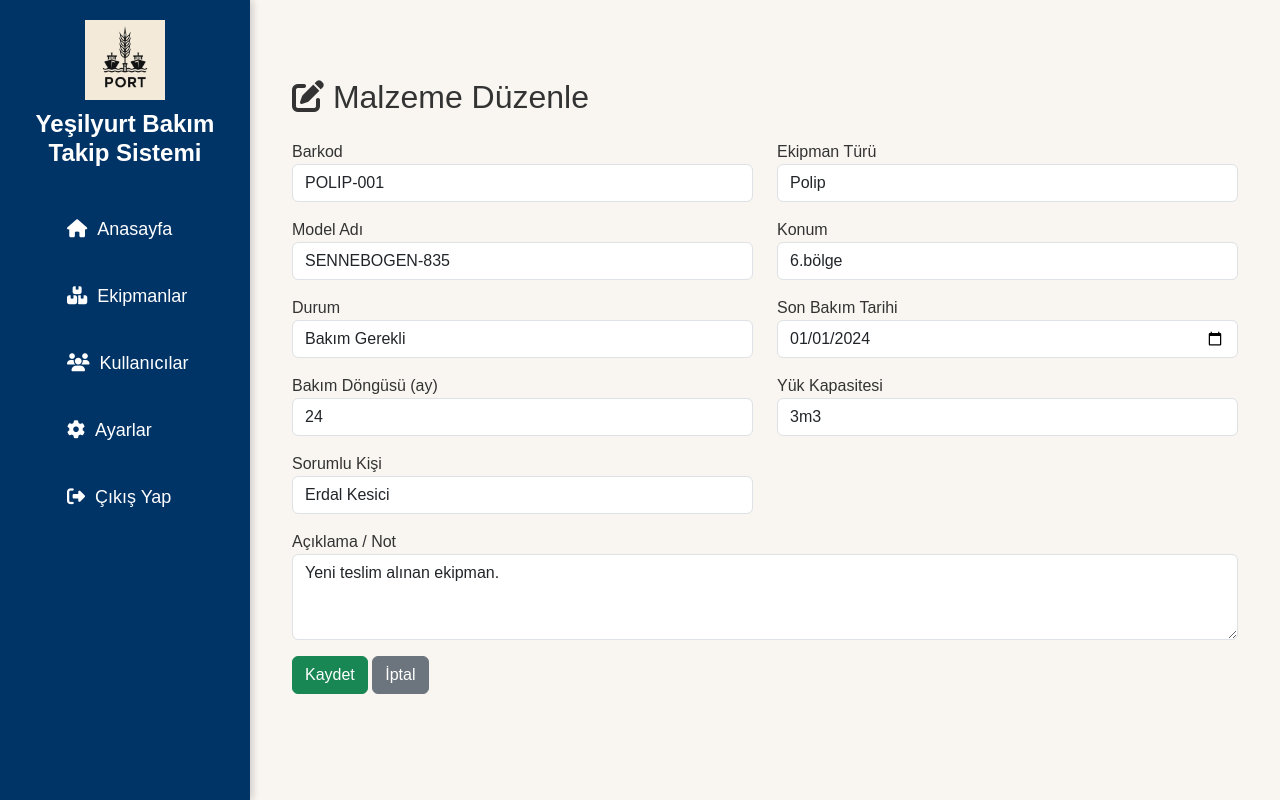
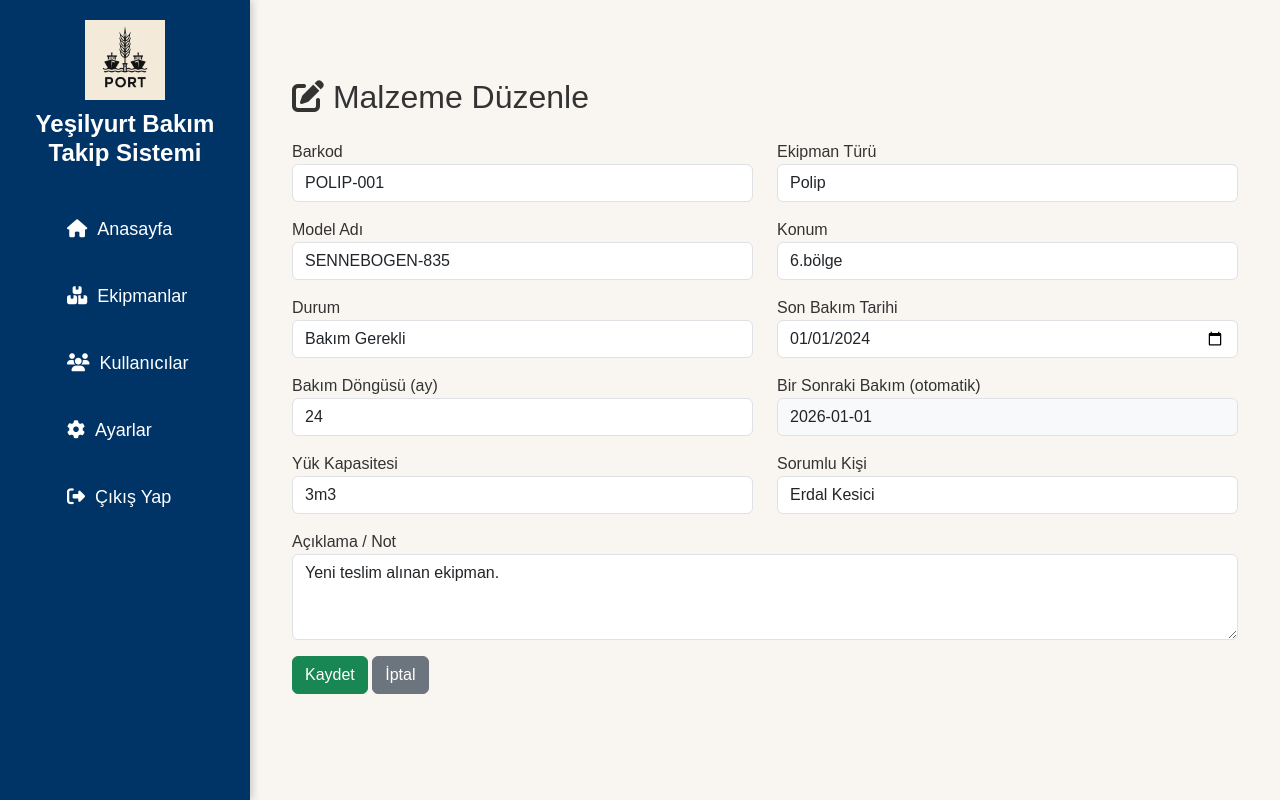
Before and after one commit to aziz-2803/barcode_project, a Flask app: page /edit/1 in a window 1280 px wide. Run offline with Flask 3, Linux system fonts and the light colour scheme; a user stored in the database is signed in; some libraries are stand-ins or nearby versions.

Commit message:
Dashboard ve bakım yaklaşan düzeltmeleri tamamlandı

```diff
--- a/app/routes.py
+++ b/app/routes.py
@@ -145,9 +145,17 @@ def edit(parca_id):
         parca.model_adi = request.form['model_adi']
         parca.konum = request.form['konum']
         parca.durum = request.form['durum']
-        parca.bir_sonraki_bakim = datetime.strptime(request.form.get('bir_sonraki_bakim'), '%Y-%m-%d') if request.form.get('bir_sonraki_bakim') else None
         parca.son_bakim_tarihi = datetime.strptime(request.form.get('son_bakim_tarihi'), '%Y-%m-%d') if request.form.get('son_bakim_tarihi') else None
         parca.bakim_dongusu = request.form.get('bakim_dongusu')
+        try:
+            if parca.son_bakim_tarihi and parca.bakim_dongusu:
+                ay = int(parca.bakim_dongusu)
+                parca.bir_sonraki_bakim = parca.son_bakim_tarihi + relativedelta(months=ay)
+            else:
+                parca.bir_sonraki_bakim = None
+        except:
+            parca.bir_sonraki_bakim = None
+
         parca.kisa_aciklama = request.form['kisa_aciklama']
         parca.yuk_kapasitesi = request.form['yuk_kapasitesi']
         parca.sorumlu_kisi = request.form['sorumlu_kisi']
--- a/app/templates/detail.html
+++ b/app/templates/detail.html
@@ -12,7 +12,7 @@
       <p><strong>Sorumlu Kişi:</strong> {{ parca.sorumlu_kisi }}</p>
       <p><strong>Bir Sonraki Bakım:</strong> {{ parca.bir_sonraki_bakim }}</p>
       <p><strong>Son Bakım Tarihi:</strong> {{ parca.son_bakim_tarihi }}</p>
-      <p><strong>Bakım Döngüsü:</strong> {{ parca.bakim_dongusu }}</p>
+      <p><strong>Bakım Döngüsü (ay):</strong> {{ parca.bakim_dongusu }}</p>
       <p><strong>Durum:</strong>
         {% if parca.durum == 'Kullanıma hazır' %}
           <span class="badge bg-success text-white">{{ parca.durum }}</span>
--- a/app/templates/edit.html
+++ b/app/templates/edit.html
@@ -34,7 +34,11 @@
       </div>
       <div class="col-md-6 mb-3">
         <label for="bakim_dongusu">Bakım Döngüsü (ay)</label>
-        <input type="number" class="form-control" name="bakim_dongusu" value="{{ parca.bakim_dongusu }}" min="1" placeholder="örn: 1">
+        <input type="number" class="form-control" name="bakim_dongusu" value="{{ parca.bakim_dongusu }}" placeholder="Örn: 1, 3, 6" min="1">
+      </div>
+      <div class="col-md-6 mb-3">
+        <label for="bir_sonraki_bakim">Bir Sonraki Bakım (otomatik)</label>
+        <input type="text" class="form-control bg-light" value="{{ parca.bir_sonraki_bakim.strftime('%Y-%m-%d') if parca.bir_sonraki_bakim else '' }}" readonly>
       </div>
       <div class="col-md-6 mb-3">
         <label for="yuk_kapasitesi">Yük Kapasitesi</label>
--- a/app/templates/materials.html
+++ b/app/templates/materials.html
@@ -45,7 +45,7 @@
                             {% endif %}
                         </td>
                         <td>
-                            <a href="{{ url_for('main.detay', parca_id=parca.id) }}" class="btn btn-sm btn-outline-primary">Detay</a>
+                            <a href="{{ url_for('main.detail', parca_id=parca.id) }}" class="btn btn-sm btn-outline-primary">Detay</a>
                         </td>
                     </tr>
                     {% else %}
```
Also changed, not shown: instance/app.db.
